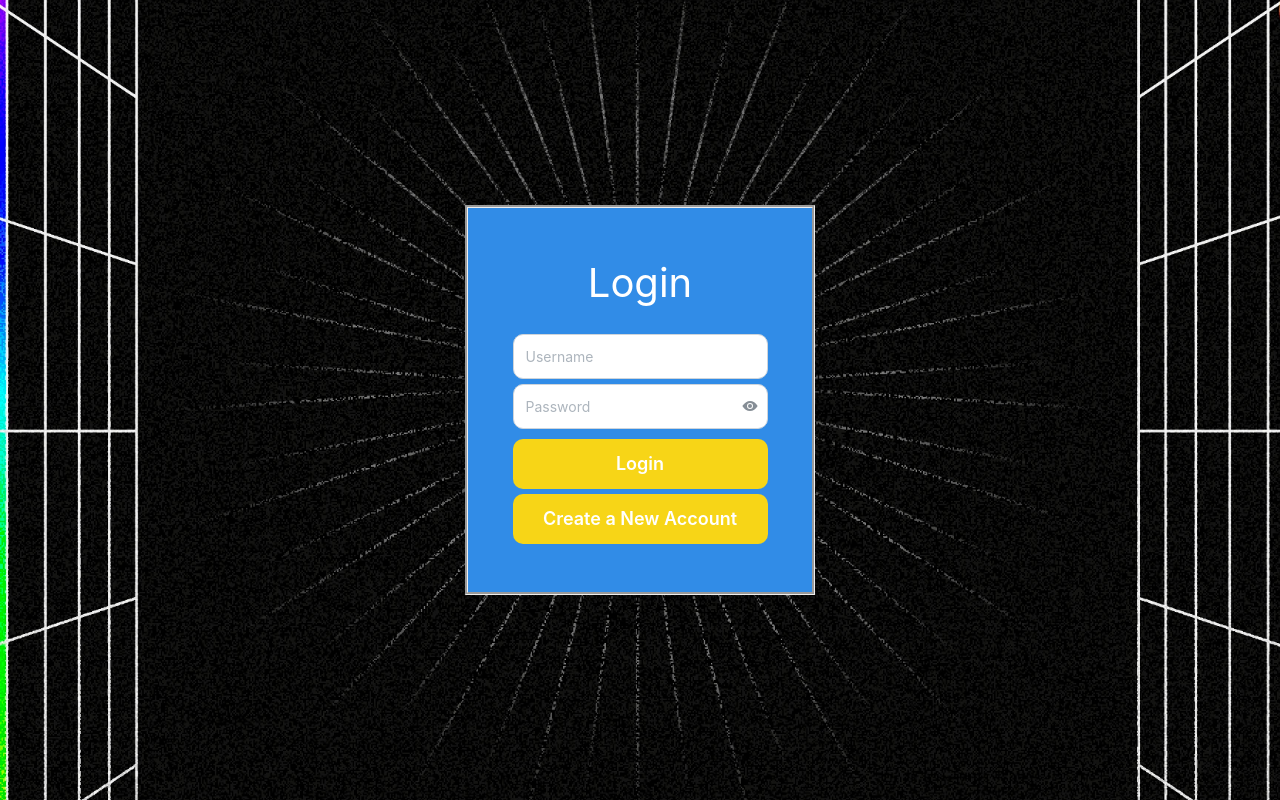
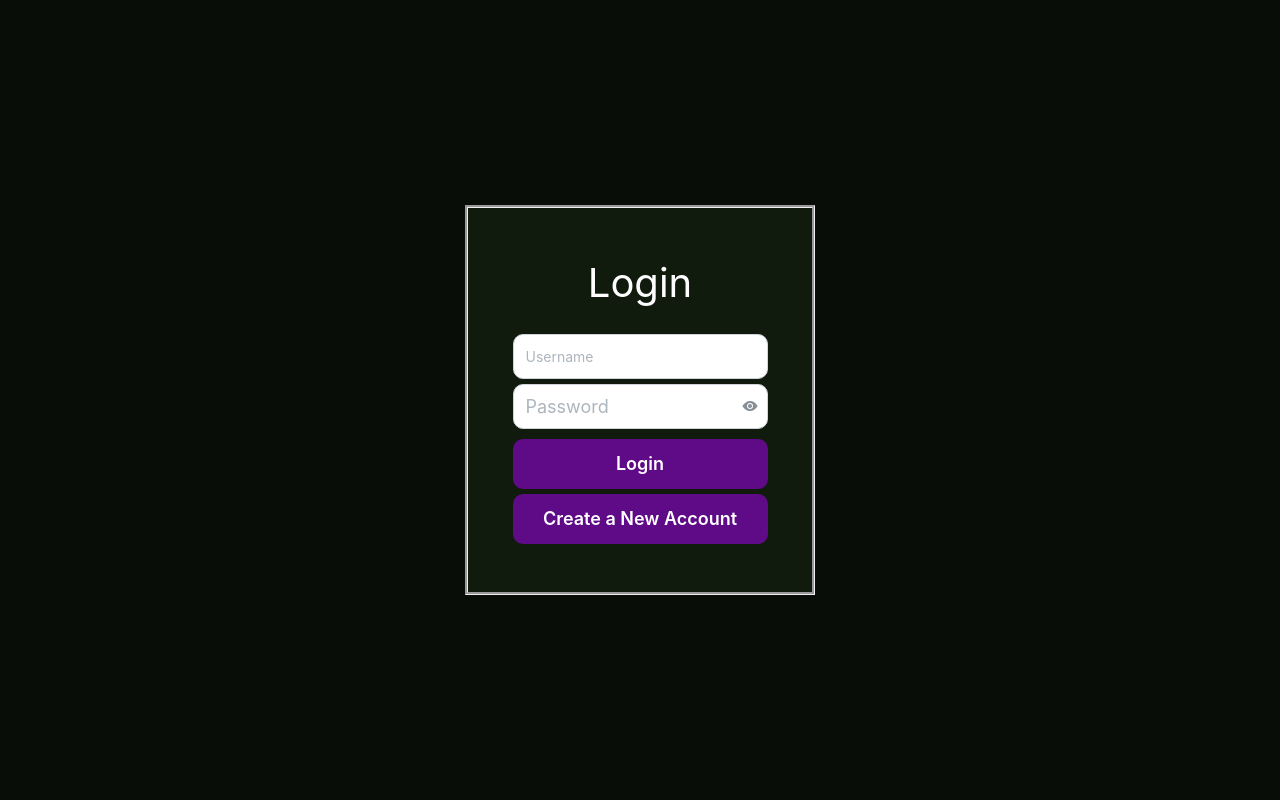
Before and after one commit to RalucaDavid/Chat-Connect, a React (Create React App) app in the folder Frontend/chat-connect/: page / in a window 1280 px wide. Built offline with nearby package versions, Linux system fonts and the light colour scheme.

Commit message:
change the colors

```diff
--- a/Frontend/chat-connect/src/App.module.css
+++ b/Frontend/chat-connect/src/App.module.css
@@ -12,10 +12,7 @@
 } */
 
 .wrapper{
-    background: url('./assets/background.jpg');
-    background-size: cover;
-    background-position: center;
-    background-repeat: no-repeat;
+    background-color: #080E07;
     width:100%;
     height: 100vh;
     display: flex;
--- a/Frontend/chat-connect/src/components/authentication-component/login-component/login-component.module.css
+++ b/Frontend/chat-connect/src/components/authentication-component/login-component/login-component.module.css
@@ -1,6 +1,6 @@
 
 .loginWrapper{
-    background-color: #318CE7;
+    background-color: #101B0E;
     display:flex;
     align-items: center;
     justify-content: center;
@@ -16,7 +16,7 @@
     margin-bottom: 5px;
     height: 50px !important;
     border-radius: 10px !important;
-    background-color: #f7d517 !important;
+    background-color: #5f0a87 !important;
     font-size: 18px !important;
 }
 
@@ -28,7 +28,7 @@
 }
 
 .buttonStyle:hover{
-    background-color: #0039a6 !important;
+    background-color: #2f004f !important;
     cursor: pointer;
 }
 
@@ -42,7 +42,7 @@
 .inputPassword{
     border-radius: 10px !important;
     height: 45px !important;
-    font-size: 18px;
+    font-size: 18px !important;
 }
 
 .passwordWrapper{
--- a/Frontend/chat-connect/src/components/authentication-component/register-component/register-component.module.css
+++ b/Frontend/chat-connect/src/components/authentication-component/register-component/register-component.module.css
@@ -1,6 +1,6 @@
 
 .loginWrapper{
-    background-color: #318CE7;
+    background-color: #101B0E;
     display:flex;
     align-items: center;
     justify-content: center;
@@ -16,7 +16,7 @@
     margin-bottom: 5px;
     height: 50px !important;
     border-radius: 10px !important;
-    background-color: #f7d517 !important;
+    background-color: #5f0a87 !important;
     font-size: 18px !important;
 }
 
@@ -28,7 +28,7 @@
 }
 
 .buttonStyle:hover{
-    background-color: #0039a6 !important;
+    background-color: #2f004f !important;
     cursor: pointer;
 }
 
@@ -36,7 +36,7 @@
     width: 255px !important;
     height: 45px !important;
     font-size: 18px !important;
-    border-radius: 10px;
+    border-radius: 10px !important;
     margin-bottom: 5px;
 }
 
```
